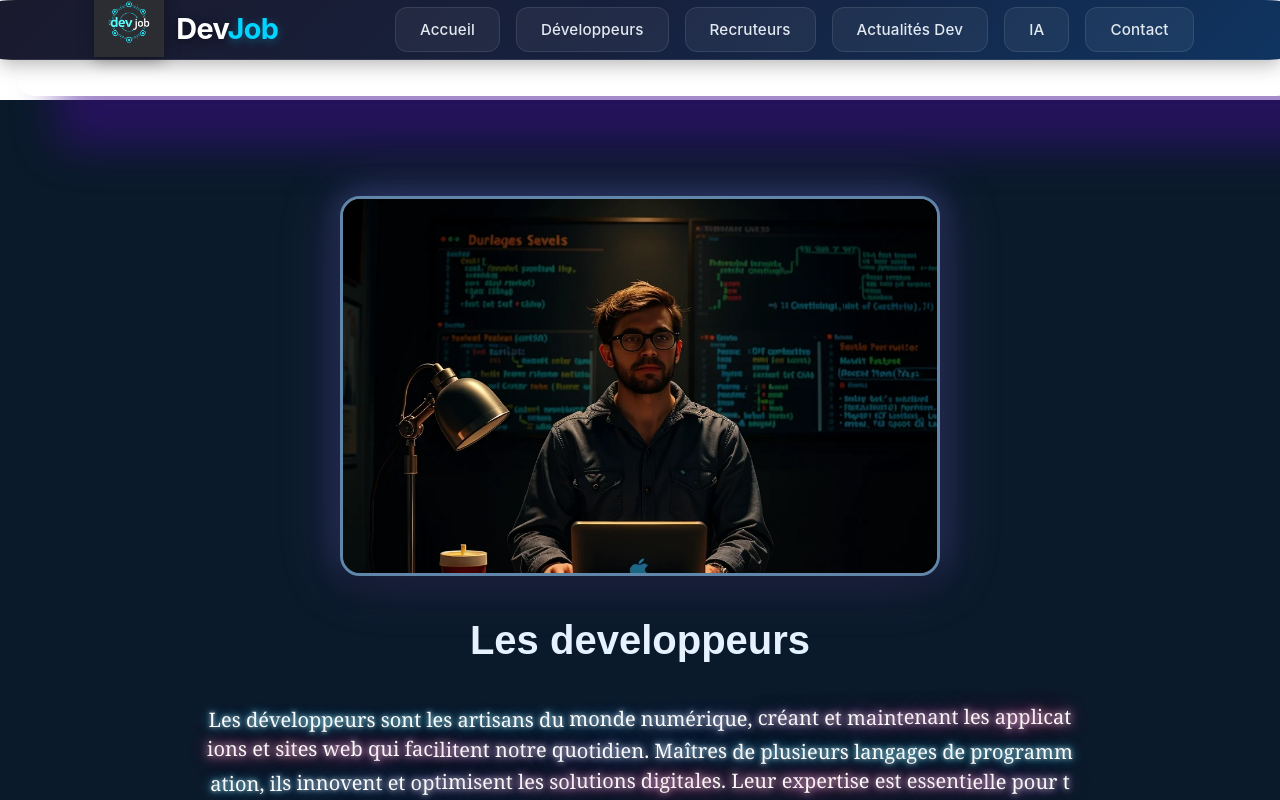
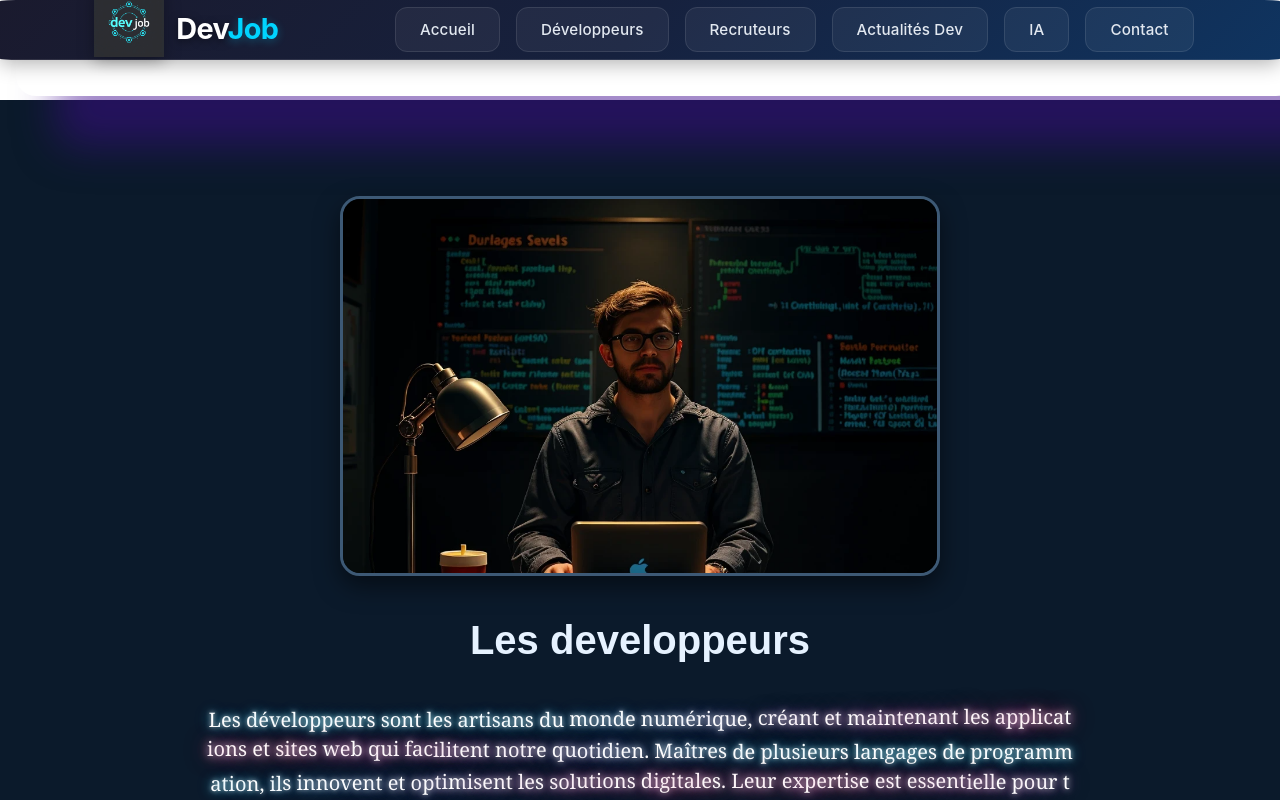
Before and after one commit to mouna10technologie/eee, a React (Vite) app in the folder projt/: page /Developpeurs in a window 1280 px wide. Shown: the top 800 px of the page. Built offline with nearby package versions, Linux system fonts and the light colour scheme.

Commit message:
Apply home page style lighting effect to developer page image

```diff
--- a/projt/src/Developpeurs.css
+++ b/projt/src/Developpeurs.css
@@ -731,41 +731,32 @@
   height: 380px;
   object-fit: cover;
   border-radius: 20px;
-  border: 3px solid rgba(154, 208, 255, 0.6);
-  box-shadow:
-    0 10px 24px rgba(0, 0, 0, 0.5),
-    0 0 30px rgba(102, 126, 234, 0.4),
-    0 0 60px rgba(118, 75, 162, 0.3),
-    inset 0 0 20px rgba(255, 255, 255, 0.1);
-  transition: all 0.4s ease;
+  border: 3px solid rgba(154, 208, 255, 0.35);
+  box-shadow: 0 10px 24px rgba(0, 0, 0, 0.5);
+  transition: transform 0.25s ease;
   position: relative;
   z-index: 2;
   margin: 2rem auto;
   display: block;
-  animation: imageGlow 3s ease-in-out infinite alternate;
 }
 
 .les_developpeurs img::before {
   content: "";
   position: absolute;
-  top: -8px;
-  left: -8px;
-  right: -8px;
-  bottom: -8px;
+  top: -10px;
+  left: -10px;
+  right: -10px;
+  bottom: -10px;
   background: linear-gradient(
     45deg,
-    rgba(0, 212, 255, 0.8) 0%,
-    rgba(230, 2, 120, 0.8) 25%,
-    rgba(255, 215, 0, 0.8) 50%,
-    rgba(230, 2, 120, 0.8) 75%,
-    rgba(0, 212, 255, 0.8) 100%
+    rgba(154, 208, 255, 0.3) 0%,
+    rgba(102, 126, 234, 0.3) 50%,
+    rgba(154, 208, 255, 0.3) 100%
   );
-  border-radius: 28px;
+  border-radius: 30px;
   z-index: -1;
-  opacity: 0.7;
+  opacity: 0;
   transition: opacity 0.8s ease;
-  animation: devBorderRotate 4s linear infinite;
-  filter: blur(2px);
 }
 
 .les_developpeurs img:hover::before {
@@ -774,93 +765,9 @@
 
 .les_developpeurs img:hover {
   transform: translateY(-6px) scale(1.02);
-  box-shadow:
-    0 15px 35px rgba(0, 0, 0, 0.6),
-    0 0 50px rgba(102, 126, 234, 0.8),
-    0 0 100px rgba(118, 75, 162, 0.6),
-    0 0 150px rgba(255, 215, 0, 0.4),
-    inset 0 0 30px rgba(255, 255, 255, 0.2);
+  border-color: rgba(154, 208, 255, 0.5);
 }
 
-/* Animation de lumière pour l'image */
-@keyframes imageGlow {
-  0% {
-    box-shadow:
-      0 10px 24px rgba(0, 0, 0, 0.5),
-      0 0 30px rgba(102, 126, 234, 0.4),
-      0 0 60px rgba(118, 75, 162, 0.3),
-      inset 0 0 20px rgba(255, 255, 255, 0.1);
-  }
-  50% {
-    box-shadow:
-      0 10px 24px rgba(0, 0, 0, 0.5),
-      0 0 40px rgba(102, 126, 234, 0.6),
-      0 0 80px rgba(118, 75, 162, 0.5),
-      0 0 120px rgba(255, 215, 0, 0.3),
-      inset 0 0 25px rgba(255, 255, 255, 0.15);
-  }
-  100% {
-    box-shadow:
-      0 10px 24px rgba(0, 0, 0, 0.5),
-      0 0 35px rgba(102, 126, 234, 0.5),
-      0 0 70px rgba(118, 75, 162, 0.4),
-      0 0 100px rgba(0, 212, 255, 0.3),
-      inset 0 0 22px rgba(255, 255, 255, 0.12);
-  }
-}
-
-@keyframes devBorderRotate {
-  0% {
-    background: linear-gradient(
-      45deg,
-      rgba(0, 212, 255, 0.8) 0%,
-      rgba(230, 2, 120, 0.8) 25%,
-      rgba(255, 215, 0, 0.8) 50%,
-      rgba(230, 2, 120, 0.8) 75%,
-      rgba(0, 212, 255, 0.8) 100%
-    );
-  }
-  25% {
-    background: linear-gradient(
-      135deg,
-      rgba(255, 215, 0, 0.8) 0%,
-      rgba(0, 212, 255, 0.8) 25%,
-      rgba(230, 2, 120, 0.8) 50%,
-      rgba(0, 212, 255, 0.8) 75%,
-      rgba(255, 215, 0, 0.8) 100%
-    );
-  }
-  50% {
-    background: linear-gradient(
-      225deg,
-      rgba(230, 2, 120, 0.8) 0%,
-      rgba(255, 215, 0, 0.8) 25%,
-      rgba(0, 212, 255, 0.8) 50%,
-      rgba(255, 215, 0, 0.8) 75%,
-      rgba(230, 2, 120, 0.8) 100%
-    );
-  }
-  75% {
-    background: linear-gradient(
-      315deg,
-      rgba(0, 212, 255, 0.8) 0%,
-      rgba(230, 2, 120, 0.8) 25%,
-      rgba(255, 215, 0, 0.8) 50%,
-      rgba(230, 2, 120, 0.8) 75%,
-      rgba(0, 212, 255, 0.8) 100%
-    );
-  }
-  100% {
-    background: linear-gradient(
-      45deg,
-      rgba(0, 212, 255, 0.8) 0%,
-      rgba(230, 2, 120, 0.8) 25%,
-      rgba(255, 215, 0, 0.8) 50%,
-      rgba(230, 2, 120, 0.8) 75%,
-      rgba(0, 212, 255, 0.8) 100%
-    );
-  }
-}
 .button_candidat {
   display: flex;
   justify-content: flex-end;
```
